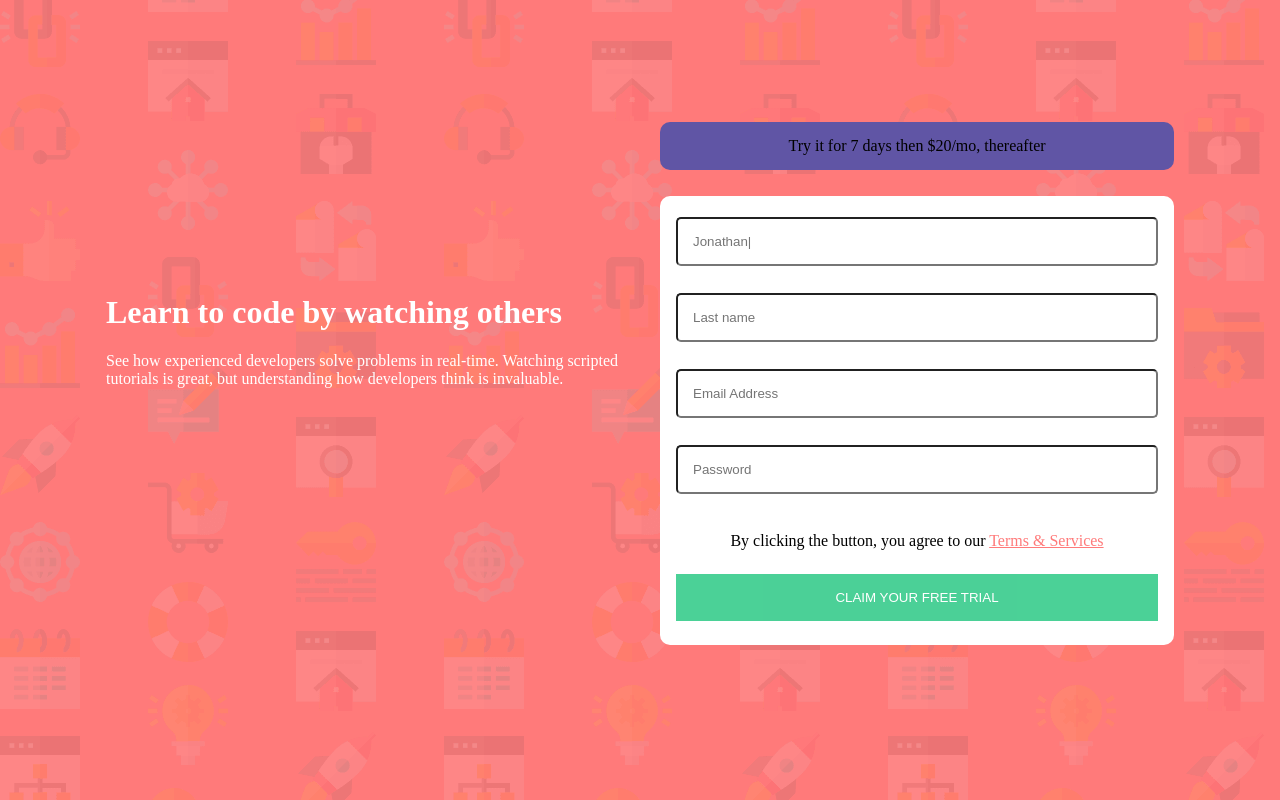
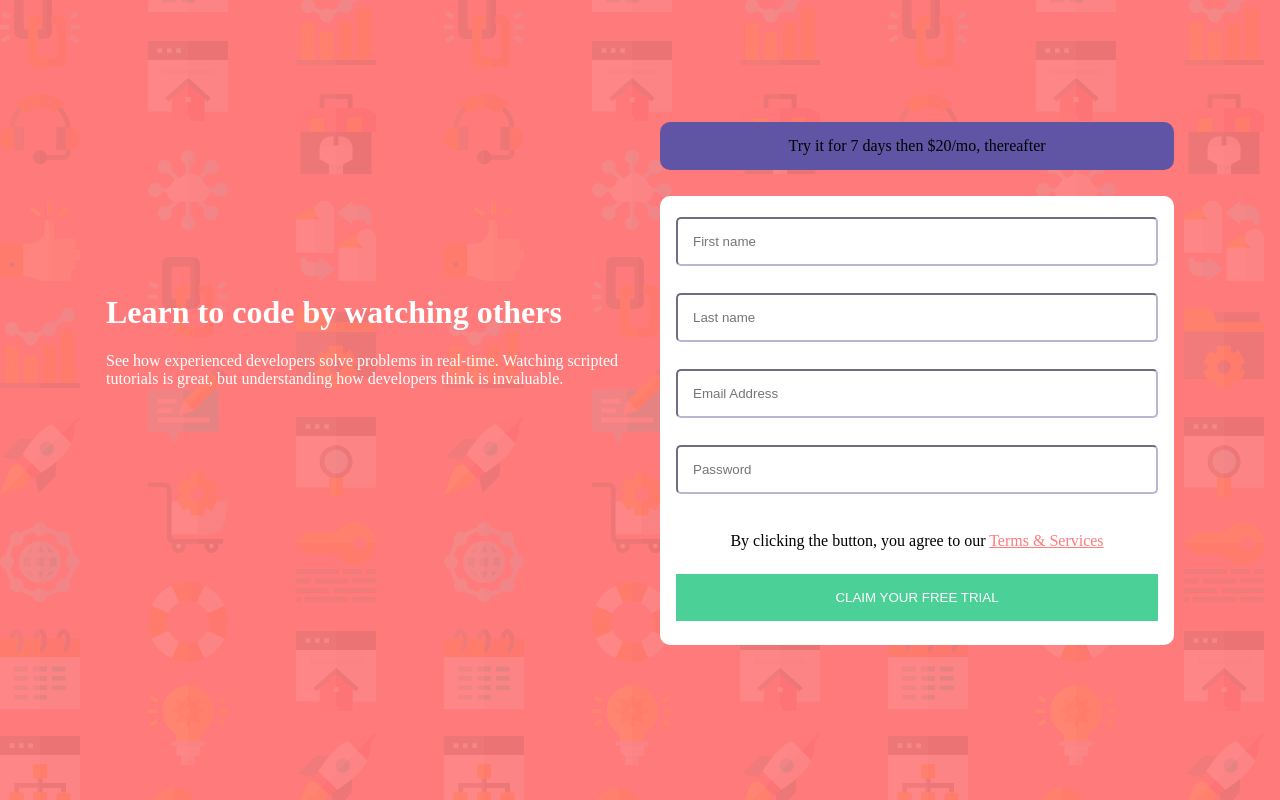
Before and after one commit to Blessing-John/querry-responsiveness-1, a plain HTML site: page index.html in a window 1280 px wide. Drawn offline with Linux system fonts and the light colour scheme.

Commit message:
css-corrections

```diff
--- a/desktop.css
+++ b/desktop.css
@@ -37,7 +37,9 @@ body {
     flex-direction: column;
   }
 }
-
+.border{
+  border-color: hsl(246, 25%, 77%);
+}
 
 .container {
   padding: 16px;
--- a/index.html
+++ b/index.html
@@ -25,13 +25,13 @@
                 </P>
             <form class="container">
 
-                    <input type="text" placeholder="Jonathan|" name="fname" id="fname" required>
+                    <input class="border" type="text" placeholder="First name" name="fname" id="fname" required>
 
-                    <input type="text" placeholder="Last name" name="lname" id="lname" required>
+                    <input class="border" type="text" placeholder="Last name" name="lname" id="lname" required>
 
-                    <input type="text" placeholder="Email Address" name="email" id="email" required>
+                    <input class="border" type="text" placeholder="Email Address" name="email" id="email" required>
 
-                    <input type="password" placeholder="Password" name="psw" id="psw" required>
+                    <input class="border" type="password" placeholder="Password" name="psw" id="psw" required>
 
                     <p>By clicking the button, you agree to our <a href="#">Terms & Services</a></p>
 
--- a/mobile.css
+++ b/mobile.css
@@ -1,5 +1,5 @@
-@media screen and (max-width: 700px){
-    .row{
-      flex-direction: column;
-    }
-    }
+@media screen and (max-width: 375px){
+  .row{
+    flex-direction: column;
+  }
+  }
```
